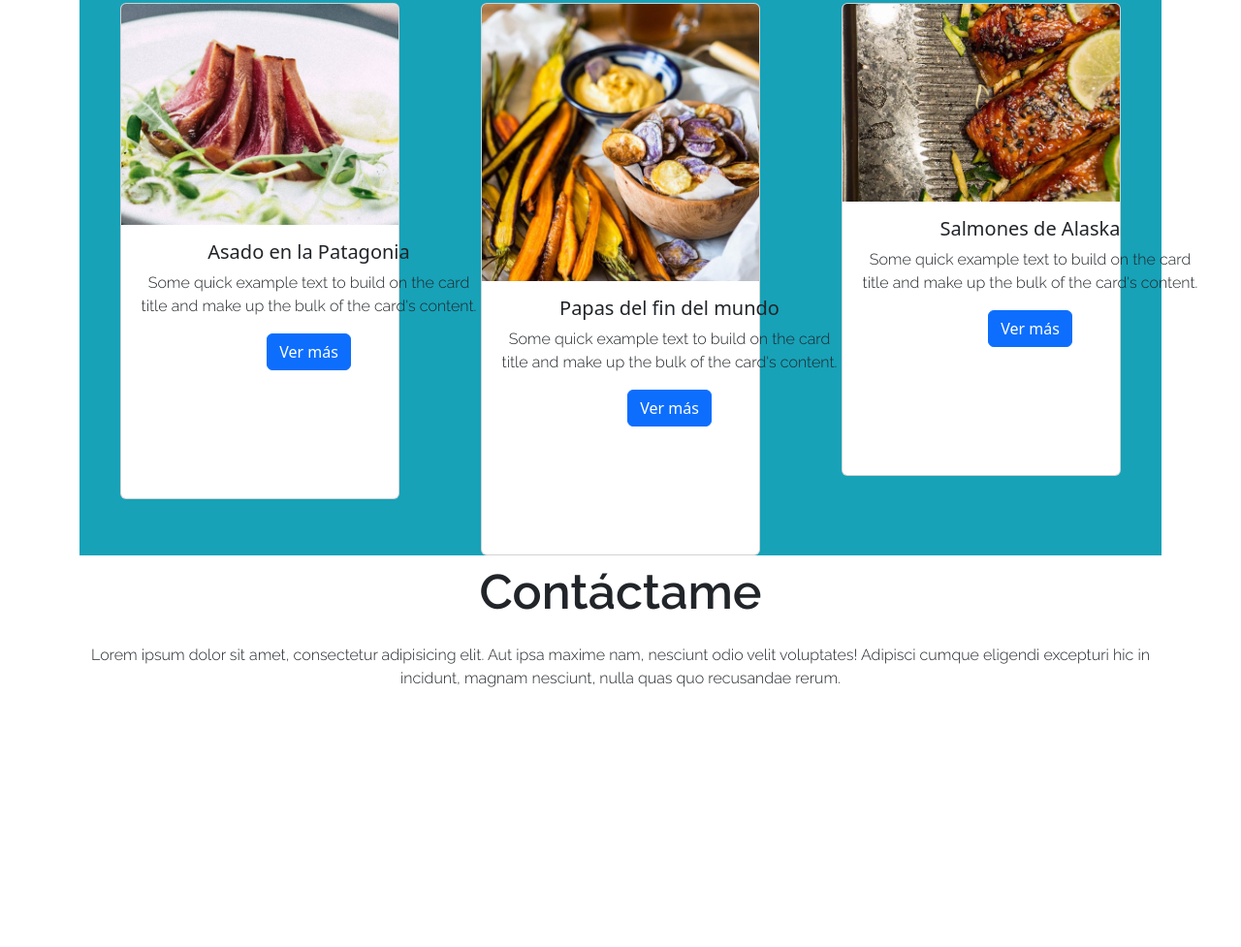
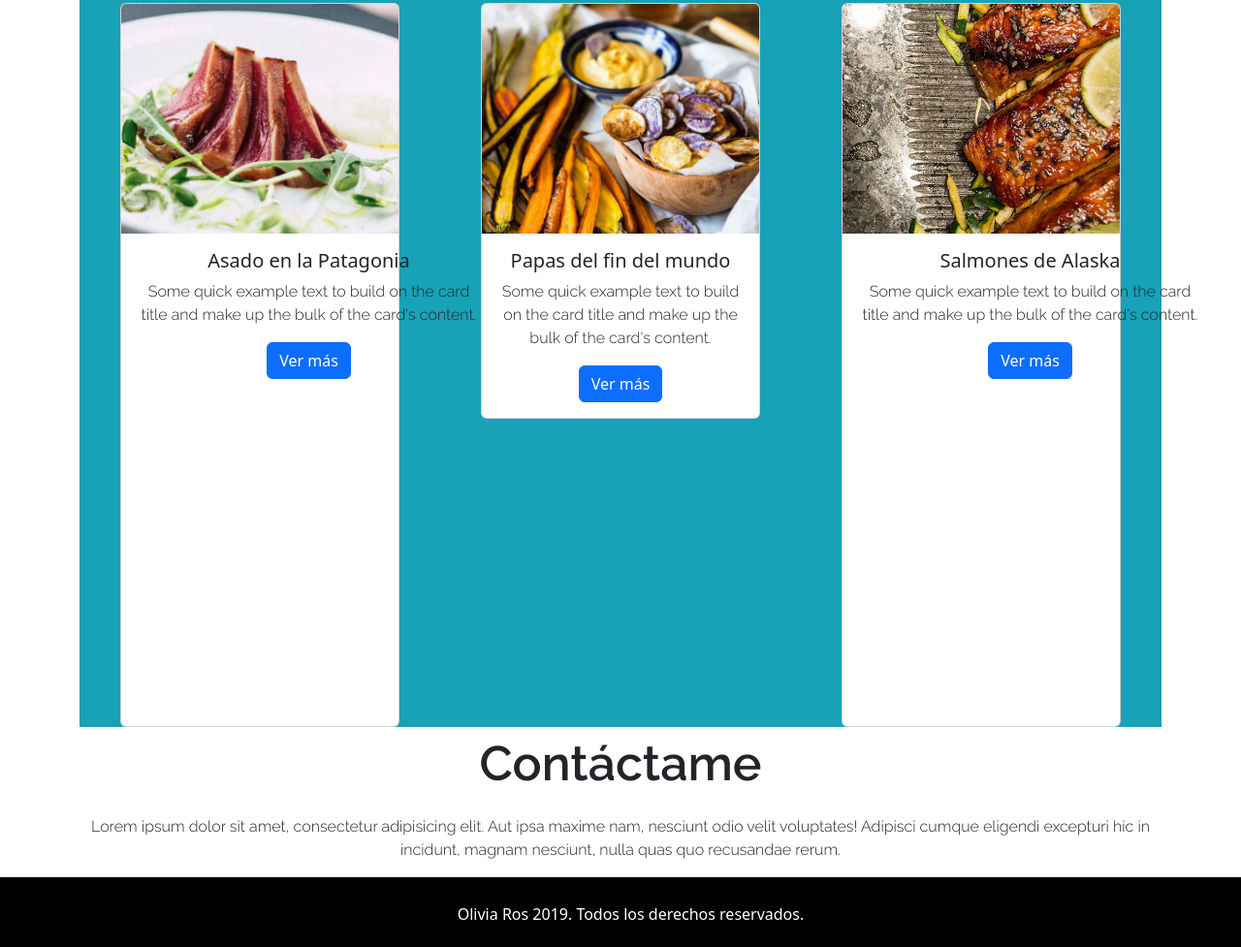
Before and after one commit to sandovalcesar/olivia_ros, a plain HTML site: page index.html in a window 1280 px wide. Shown: the part 945-1922 px from the top of the page at 97% size. Before the commit the page ends 1673 px from the top, so only its background shows below. Drawn offline with nearby package versions, Linux system fonts and the light colour scheme.

Commit message:
63% main

```diff
--- a/assets/css/estilo.css
+++ b/assets/css/estilo.css
@@ -67,10 +67,15 @@ header {
     padding-bottom: 40px;
 }
 
-footer {
-    padding-top: 30px;
-    background-color: black;
-    color: aliceblue;
+.fut {
+    margin-top: 26px;
     text-align: center;
-    padding-bottom: 50px;
+    margin-left: 21px;
+    color: #FFFFFF;
+    margin-bottom: 22px;
 }
+
+.card-img-top {
+    height: 237px;
+    object-fit: cover;
+}
--- a/index.html
+++ b/index.html
@@ -122,37 +122,42 @@
             <p class="titulo3" style="color: #FFFFFF">Mis trabajos</p>
             <div class="container">
                 <div class="row centrado">
+                    <!--1-->
                     <div class="col-4">
-                    <div class="card"style="margin-left: 30px; margin-right: 30px">
-                        <img src="assets/img/card-1.jpg" class="card-img-top" alt="...">
-                        <div class="card-body" style="width: 387px; height: 282px; margin-right: 30px;">
+                        <div class="card" style="margin-left: 30px; margin-right: 30px">
+                            <img src="assets/img/card-1.jpg" class="card-img-top" style="image-resolution: 231px">
+                            <div class="card-body" style="width: 387px; height: 508px; margin-right: 30px;">
                                 <h5 class="card-title">Asado en la Patagonia</h5>
-                            <p class="card-text  centrado titulo4">Some quick example text to build on the card title and make up the bulk of the card's content.</p>
+                                <p class="card-text  centrado titulo4">Some quick example text to build on the card
+                                    title and make up the bulk of the card's content.</p>
                                 <a href="#" class="btn btn-primary">Ver más</a>
                             </div>
                         </div>
                     </div>
+                    <!--2-->
                     <div class="col-4">
-                    <div class="card" style="margin-left: 30px; margin-right: 30px">
-                        <img src="assets/img/card-2.jpg" class="card-img-top" alt="...">
-                        <div class="card-body" style="width: 387px; height: 282px;">
+                        <div class="card" style="margin-left: 30px; margin-right: 30px; width: 387">
+                            <img src="assets/img/card-2.jpg" class="card-img-top" style="image-resolution: 231px">
+                            <div class="card-body">
                                 <h5 class="card-title">Papas del fin del mundo</h5>
-                            <p class="card-text centrado titulo4">Some quick example text to build on the card title and make up the bulk of the card's content.</p>
+                                <p class="card-text centrado titulo4">Some quick example text to build on the card title
+                                    and make up the bulk of the card's content.</p>
                                 <a href="#" class="btn btn-primary">Ver más</a>
                             </div>
                         </div>
                     </div>
+                    <!--3-->
                     <div class="col-4">
                         <div class="card" style="margin-left: 30px; margin-right: 30px">
-                        <img src="assets/img/card-3.jpg" class="card-img-top" alt="...">
-                        <div class="card-body" style="width: 387px; height: 282px;">
+                            <img src="assets/img/card-3.jpg" class="card-img-top" style="image-resolution: 231px">
+                            <div class="card-body" style="width: 387px; height: 508px;">
                                 <h5 class="card-title">Salmones de Alaska</h5>
-                            <p class="card-text centrado titulo4">Some quick example text to build on the card title and make up the bulk of the card's content.</p>
+                                <p class="card-text centrado titulo4">Some quick example text to build on the card title
+                                    and make up the bulk of the card's content.</p>
                                 <a href="#" class="btn btn-primary">Ver más</a>
                             </div>
                         </div>
                     </div>
-
                 </div>
             </div>
         </div>
@@ -176,9 +181,19 @@
         </div>
 </section>
 <section>
-
 </section>
 
+<!--formulario-->
+
+<footer>
+    <div class="comtainer">
+        <div class="row">
+            <div class="col-12" style="background: black">
+                <p class="fut">Olivia Ros 2019. Todos los derechos reservados.</p>
+            </div>
+        </div>
+    </div>
+</footer>
 
 
 <script src="https://cdn.jsdelivr.net/npm/bootstrap@5.3.0-alpha3/dist/js/bootstrap.bundle.min.js"
```
Also changed, not shown: 2 other files. Lines whose indentation alone changed are shown as unchanged.
